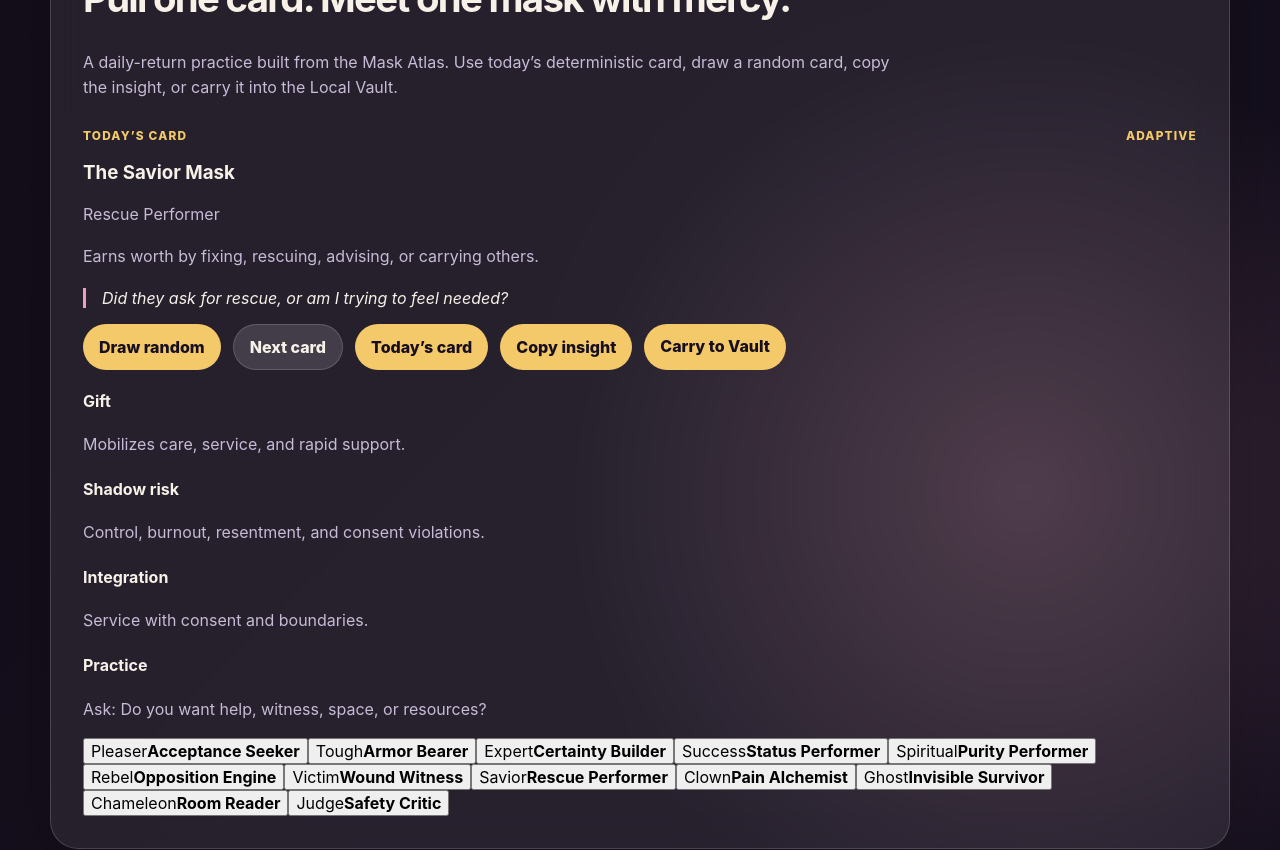
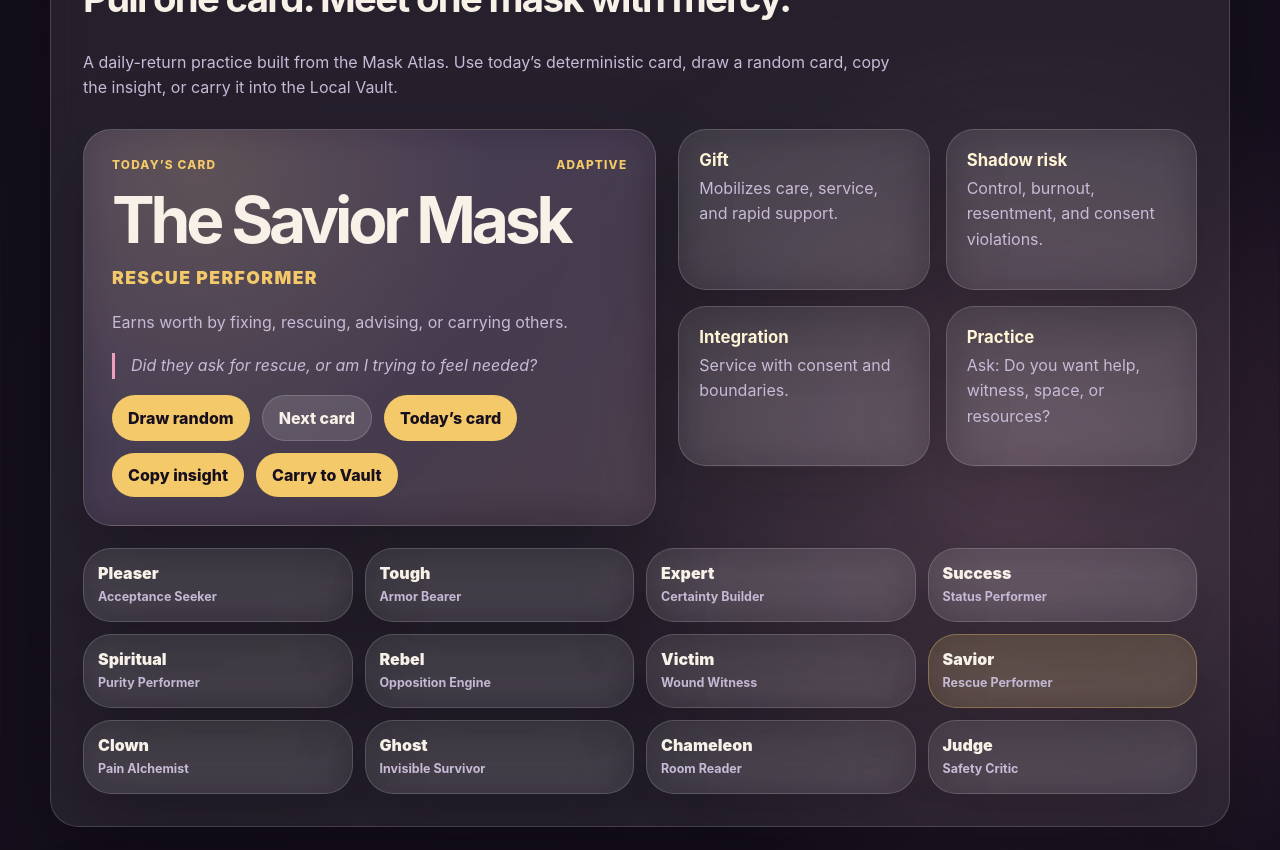
Before and after one commit to MichaelWave369/personamirror369, a React (Vite) app: page / in a window 1280 px wide. Shown: the part 1160-2010 px from the top of the page. Built offline with nearby package versions, Linux system fonts and the light colour scheme.

Commit message:
Add Daily Mirror Deck styles

```diff
--- a/src/styles-v04.css
+++ b/src/styles-v04.css
@@ -10,7 +10,10 @@
 .guided-card,
 .pathway-button,
 .guided-step,
-.guided-completion-card {
+.guided-completion-card,
+.mirror-card-feature,
+.deck-meaning-card,
+.deck-mini-card {
   border: 1px solid var(--line);
   border-radius: 28px;
   background: var(--panel);
@@ -45,7 +48,11 @@
 .guided-card blockquote,
 .guided-step p,
 .guided-step em,
-.guided-completion-card p {
+.guided-completion-card p,
+.mirror-card-feature p,
+.mirror-card-feature blockquote,
+.deck-meaning-card p,
+.deck-mini-card strong {
   color: var(--muted);
   line-height: 1.6;
 }
@@ -65,8 +72,90 @@
   margin-bottom: 0;
 }
 
+.deck-panel,
 .guided-panel {
   scroll-margin-top: 96px;
+}
+
+.deck-grid {
+  display: grid;
+  grid-template-columns: minmax(0, 1.05fr) minmax(280px, 0.95fr);
+  gap: 22px;
+  align-items: start;
+}
+
+.mirror-card-feature {
+  min-height: 100%;
+  padding: 28px;
+  background:
+    radial-gradient(circle at 20% 10%, rgba(243, 201, 105, 0.14), transparent 18rem),
+    linear-gradient(145deg, rgba(169, 145, 255, 0.14), rgba(239, 159, 188, 0.09));
+}
+
+.mirror-card-feature h3 {
+  font-size: clamp(2rem, 5vw, 4.5rem);
+  line-height: 0.94;
+  letter-spacing: -0.065em;
+  margin-bottom: 14px;
+}
+
+.deck-archetype {
+  color: var(--gold) !important;
+  font-size: 1.1rem;
+  font-weight: 900;
+  letter-spacing: 0.08em;
+  text-transform: uppercase;
+}
+
+.deck-actions {
+  margin-top: 22px;
+}
+
+.deck-meaning-grid {
+  display: grid;
+  grid-template-columns: 1fr 1fr;
+  gap: 16px;
+}
+
+.deck-meaning-card {
+  padding: 20px;
+}
+
+.deck-meaning-card h4,
+.guided-step h4,
+.guided-completion-card h4 {
+  margin: 0 0 6px;
+  color: #fff5d6;
+  font-size: 1.05rem;
+}
+
+.deck-strip {
+  display: grid;
+  grid-template-columns: repeat(4, minmax(0, 1fr));
+  gap: 12px;
+  margin-top: 22px;
+}
+
+.deck-mini-card {
+  display: grid;
+  gap: 4px;
+  padding: 14px;
+  color: #f7f1e8;
+  text-align: left;
+}
+
+.deck-mini-card.active,
+.deck-mini-card:hover {
+  background: rgba(243, 201, 105, 0.14);
+  border-color: rgba(243, 201, 105, 0.34);
+}
+
+.deck-mini-card span {
+  font-weight: 900;
+}
+
+.deck-mini-card strong {
+  font-size: 0.78rem;
 }
 
 .guided-grid {
@@ -142,13 +231,6 @@
   color: #170f1f;
   background: var(--gold);
   font-weight: 900;
-}
-
-.guided-step h4,
-.guided-completion-card h4 {
-  margin: 0 0 6px;
-  color: #fff5d6;
-  font-size: 1.05rem;
 }
 
 .guided-step p,
@@ -248,7 +330,8 @@
 
 @media (max-width: 1100px) {
   .society-grid,
-  .scenario-strip {
+  .scenario-strip,
+  .deck-strip {
     grid-template-columns: 1fr 1fr;
   }
 
@@ -259,7 +342,8 @@
 
 @media (max-width: 980px) {
   .report-grid,
-  .guided-grid {
+  .guided-grid,
+  .deck-grid {
     grid-template-columns: 1fr;
   }
 
@@ -270,7 +354,9 @@
 
 @media (max-width: 860px) {
   .society-grid,
-  .scenario-strip {
+  .scenario-strip,
+  .deck-strip,
+  .deck-meaning-grid {
     grid-template-columns: 1fr;
   }
 
```
